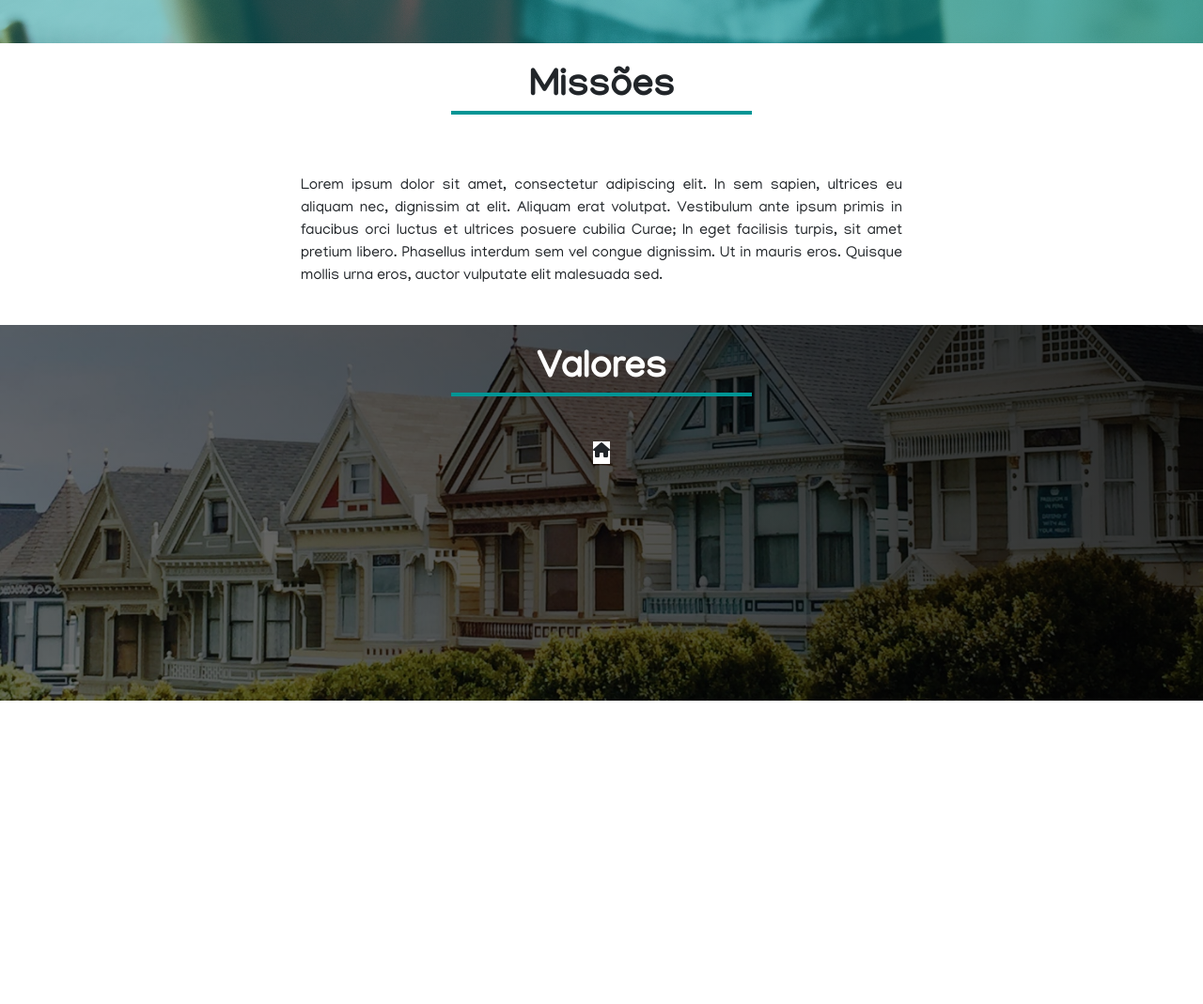
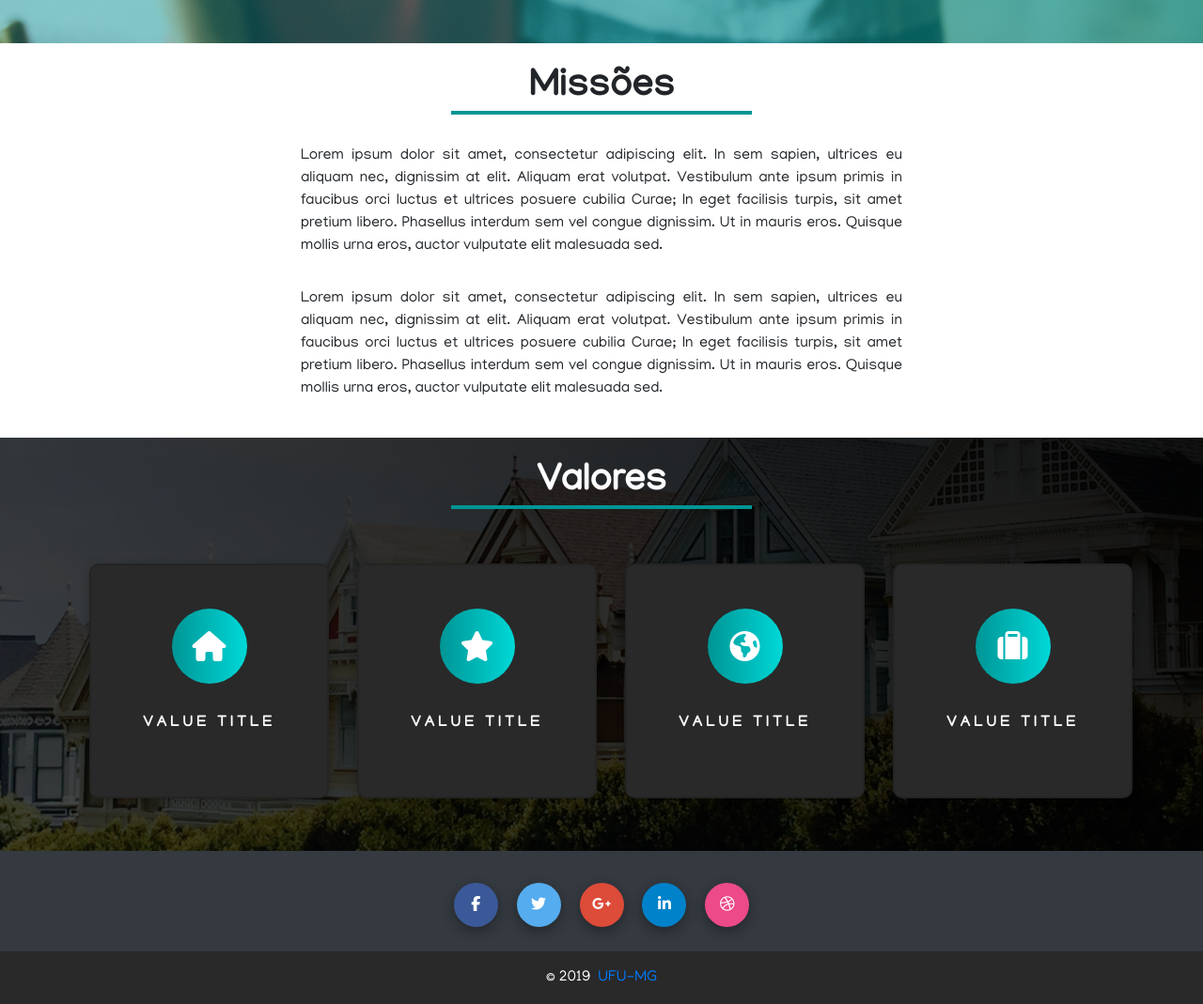
Before and after one commit to tornellihenrique/trabalho-ppi-imobiliaria, a PHP site: page /home.html in a window 1280 px wide. Shown: the part 754-1823 px from the top of the page at 94% size. Before the commit the page ends 1500 px from the top, so only its background shows below. Run offline with PHP 8.4, Linux system fonts and the light colour scheme; some libraries are stand-ins or nearby versions.

Commit message:
finalizando home

```diff
--- a/src/assets/css/predefinied-styles.css
+++ b/src/assets/css/predefinied-styles.css
@@ -1,12 +1,13 @@
 :root {
     --primary: rgb(0, 149, 149);
+    --primary-alt: rgb(0, 216, 216);
     --secondary: #343a40;
 }
 
- @font-face {
-     font-family: 'kgsweetnsassy-webfont';
-     src: url('../fonts/kgsweetnsassy-webfont.ttf') format('truetype');
- }
+@font-face {
+    font-family: 'kgsweetnsassy-webfont';
+    src: url('../fonts/kgsweetnsassy-webfont.ttf') format('truetype');
+}
 
 .pointer {
     cursor: pointer;
@@ -19,3 +20,22 @@
 .bg-secondary {
     background-color: var(--secondary) !important;
 }
+
+.btn-floating {
+    box-shadow: 0 5px 11px 0 rgba(0, 0, 0, .18), 0 4px 15px 0 rgba(0, 0, 0, .15);
+    position: relative;
+    vertical-align: middle;
+    display: inline-block;
+    overflow: hidden;
+    transition: all .2s ease-in-out;
+    margin: 10px;
+    border-radius: 50%;
+    padding: 0;
+    cursor: pointer;
+    width: 47px;
+    height: 47px;
+}
+
+.btn-floating i {
+    margin-top: 14px;
+}
--- a/src/assets/css/style.css
+++ b/src/assets/css/style.css
@@ -12,7 +12,7 @@ body {
     z-index: 1000;
 }
 
-.custom-menu-bg{
+.custom-menu-bg {
     background: linear-gradient(45deg, rgba(0, 0, 0, 0.8), rgba(0, 0, 0, 0.8)), url(../images/bg-3.jpg) center top no-repeat;
     background-size: cover;
 }
@@ -28,7 +28,6 @@ body {
 
 .custom-menu-item {
     color: white;
-
 }
 
 .custom-menu-item:hover {
@@ -46,10 +45,12 @@ body {
 }
 
 .values-section {
-    background: linear-gradient(45deg, rgba(0, 0, 0, 0.5), rgba(0, 0, 0, 0.8)), url(../images/bg-2.png) center no-repeat;
+    background: linear-gradient(45deg, rgba(0, 0, 0, 0.7), rgba(0, 0, 0, 0.9)), url(../images/bg-2.png) center no-repeat;
     background-size: cover;
-    height: 400px;
+    min-height: 440px;
 }
+
+.missions-section {}
 
 .section-title {
     width: 320px;
@@ -61,6 +62,115 @@ body {
     font-family: 'kgsweetnsassy-webfont';
 }
 
-.icon-box {
-    background-color: white;
+.card {
+    width: 100%;
+    max-width: 300px;
+    min-width: 200px;
+    height: 250px;
+    background-color: #292929;
+    margin: 10px;
+    border-radius: 10px;
+    box-shadow: 0px 2px 10px rgba(0, 0, 0, 0.24);
+    border: 2px solid rgba(7, 7, 7, 0.12);
+    font-size: 16px;
+    transition: all 0.3s ease;
+    position: relative;
+    display: flex;
+    justify-content: center;
+    align-items: center;
+    flex-direction: column;
+    cursor: pointer;
+    transition: all 0.3s ease;
 }
+
+.icon {
+    margin: 0 auto;
+    width: 100%;
+    height: 80px;
+    max-width: 80px;
+    background: linear-gradient(90deg, var(--primary) 0%, var(--primary-alt) 40%, rgba(0, 0, 0, 0.28) 60%);
+    border-radius: 100%;
+    display: flex;
+    justify-content: center;
+    align-items: center;
+    color: white;
+    transition: all 0.8s ease;
+    background-position: 0px;
+    background-size: 200px;
+}
+
+.card .title {
+    width: 100%;
+    margin: 0;
+    text-align: center;
+    margin-top: 30px;
+    color: white;
+    font-weight: 600;
+    text-transform: uppercase;
+    letter-spacing: 4px;
+}
+
+.card .text {
+    width: 80%;
+    margin: 0 auto;
+    font-size: 13px;
+    text-align: center;
+    margin-top: 20px;
+    color: white;
+    font-weight: 200;
+    letter-spacing: 2px;
+    opacity: 0;
+    max-height: 0;
+    transition: all 0.3s ease;
+}
+
+.card:hover {
+    height: 270px;
+}
+
+.card:hover .info {
+    height: 90%;
+}
+
+.card:hover .text {
+    transition: all 0.3s ease;
+    opacity: 1;
+    max-height: 40px;
+}
+
+.card:hover .icon {
+    background-position: -120px;
+    transition: all 0.3s ease;
+}
+
+.card:hover .icon i {
+    background: linear-gradient(90deg, var(--primary), var(--primary-alt));
+    -webkit-background-clip: text;
+    -webkit-text-fill-color: transparent;
+    opacity: 1;
+    transition: all 0.3s ease;
+}
+
+.footer-info {
+    background-color: #292929;
+}
+
+.btn-fb {
+    background-color: #3b5998!important;
+}
+
+.btn-tw {
+    background-color: #55acee!important;
+}
+
+.btn-gplus {
+    background-color: #dd4b39!important;
+}
+
+.btn-li {
+    background-color: #0082ca!important;
+}
+
+.btn-dribbble {
+    background-color: #ec4a89!important;
+}
--- a/src/home.html
+++ b/src/home.html
@@ -16,9 +16,7 @@
 <body>
     <div class="pos-f-t">
         <nav class="navbar navbar-dark fixed-top bg-transparent">
-            <button class="navbar-toggler bg-dark" type="button" data-toggle="collapse"
-                data-target="#navbarToggleExternalContent" aria-controls="navbarToggleExternalContent"
-                aria-expanded="false" aria-label="Toggle navigation">
+            <button class="navbar-toggler bg-dark" type="button" data-toggle="collapse" data-target="#navbarToggleExternalContent" aria-controls="navbarToggleExternalContent" aria-expanded="false" aria-label="Toggle navigation">
                 <span class="navbar-toggler-icon"></span>
             </button>
         </nav>
@@ -55,26 +53,97 @@
     </header>
     <section class="missions-section py-4">
         <h1 class="section-title text-center font-weight-bolder">Missões</h1>
-        <div class="mt-5 d-flex align-items-center justify-content-center">
-            <p class="text-justify w-50 my-3">
-                Lorem ipsum dolor sit amet, consectetur adipiscing elit. In sem sapien, ultrices eu aliquam nec,
-                dignissim at elit. Aliquam erat volutpat. Vestibulum ante ipsum primis in faucibus orci luctus et
-                ultrices posuere cubilia Curae; In eget facilisis turpis, sit amet pretium libero. Phasellus interdum
-                sem vel congue dignissim. Ut in mauris eros. Quisque mollis urna eros, auctor vulputate elit malesuada
-                sed.
+        <div class="mt-3 d-flex align-items-center justify-content-center">
+            <p class="text-justify w-50 mt-3">
+                Lorem ipsum dolor sit amet, consectetur adipiscing elit. In sem sapien, ultrices eu aliquam nec, dignissim at elit. Aliquam erat volutpat. Vestibulum ante ipsum primis in faucibus orci luctus et ultrices posuere cubilia Curae; In eget facilisis turpis,
+                sit amet pretium libero. Phasellus interdum sem vel congue dignissim. Ut in mauris eros. Quisque mollis urna eros, auctor vulputate elit malesuada sed.
+            </p>
+        </div>
+        <div class="mt-3 d-flex align-items-center justify-content-center">
+            <p class="text-justify w-50">
+                Lorem ipsum dolor sit amet, consectetur adipiscing elit. In sem sapien, ultrices eu aliquam nec, dignissim at elit. Aliquam erat volutpat. Vestibulum ante ipsum primis in faucibus orci luctus et ultrices posuere cubilia Curae; In eget facilisis turpis,
+                sit amet pretium libero. Phasellus interdum sem vel congue dignissim. Ut in mauris eros. Quisque mollis urna eros, auctor vulputate elit malesuada sed.
             </p>
         </div>
     </section>
     <section class="values-section py-4">
         <h1 class="section-title text-center font-weight-bolder text-white">Valores</h1>
-        <div class="mt-5 d-flex align-items-center justify-content-center">
-            <div>
-                <div class="icon-box">
-                    <i class="fas fa-home"></i>
+        <div class="container mt-5">
+            <div class="row">
+                <div class="col-md-3 col-sm-6 col-12 text-center">
+                    <div class="card">
+                        <div class="icon">
+                            <i class="fas fa-home fa-2x"></i>
+                        </div>
+                        <p class="title">Value Title</p>
+                        <p class="text">Lorem ipsum dolor sit amet.</p>
+                    </div>
+                </div>
+                <div class="col-md-3 col-sm-6 col-12 text-center">
+                    <div class="card">
+                        <div class="icon">
+                            <i class="fas fa-star fa-2x"></i>
+                        </div>
+                        <p class="title">Value Title</p>
+                        <p class="text">Lorem ipsum dolor sit amet.</p>
+                    </div>
+                </div>
+                <div class="col-md-3 col-sm-6 col-12 text-center">
+                    <div class="card">
+                        <div class="icon">
+                            <i class="fas fa-globe-americas fa-2x"></i>
+                        </div>
+                        <p class="title">Value Title</p>
+                        <p class="text">Lorem ipsum dolor sit amet.</p>
+                    </div>
+                </div>
+                <div class="col-md-3 col-sm-6 col-12 text-center">
+                    <div class="card">
+                        <div class="icon">
+                            <i class="fas fa-suitcase fa-2x"></i>
+                        </div>
+                        <p class="title">Value Title</p>
+                        <p class="text">Lorem ipsum dolor sit amet.</p>
+                    </div>
                 </div>
             </div>
         </div>
     </section>
+    <footer class="page-footer font-small bg-secondary text-white pt-4">
+        <div class="container">
+            <ul class="list-unstyled list-inline text-center">
+                <li class="list-inline-item">
+                    <a class="btn-floating btn-fb mx-1">
+                        <i class="fab fa-facebook-f"> </i>
+                    </a>
+                </li>
+                <li class="list-inline-item">
+                    <a class="btn-floating btn-tw mx-1">
+                        <i class="fab fa-twitter"> </i>
+                    </a>
+                </li>
+                <li class="list-inline-item">
+                    <a class="btn-floating btn-gplus mx-1">
+                        <i class="fab fa-google-plus-g"> </i>
+                    </a>
+                </li>
+                <li class="list-inline-item">
+                    <a class="btn-floating btn-li mx-1">
+                        <i class="fab fa-linkedin-in"> </i>
+                    </a>
+                </li>
+                <li class="list-inline-item">
+                    <a class="btn-floating btn-dribbble mx-1">
+                        <i class="fab fa-dribbble"> </i>
+                    </a>
+                </li>
+            </ul>
+        </div>
+        <div class="footer-info py-3 d-flex align-items-center justify-content-center">
+            © 2019
+            <a class="text-decoration-none ml-2" href="http://www.ufu.br/">UFU-MG</a>
+        </div>
+    </footer>
     <script src="assets/js/jquery-3.3.1.slim.min.js"></script>
     <script src="assets/js/popper.min.js"></script>
     <script src="assets/js/bootstrap.min.js"></script>
```
Also changed, not shown: 1 other file.
